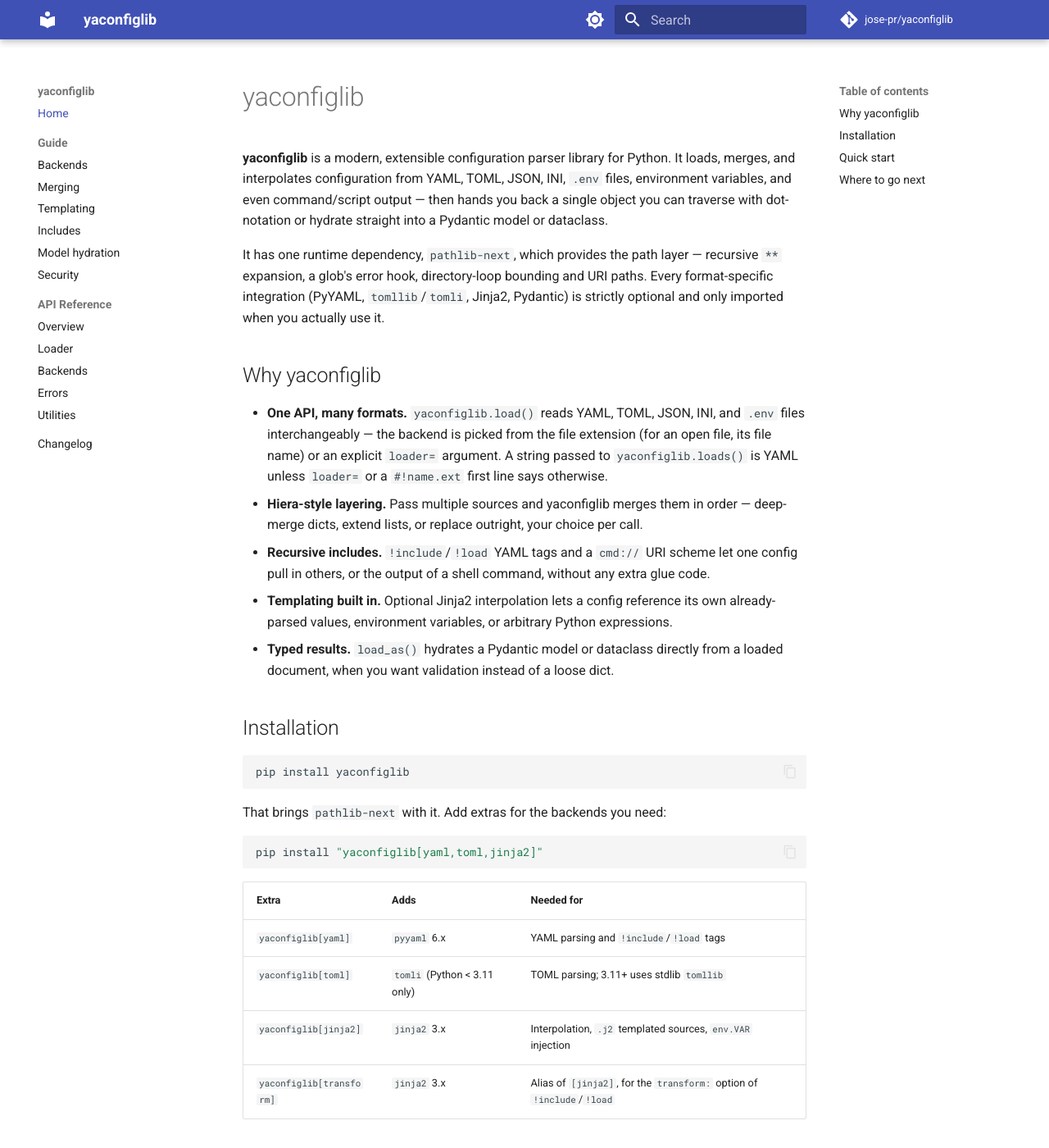
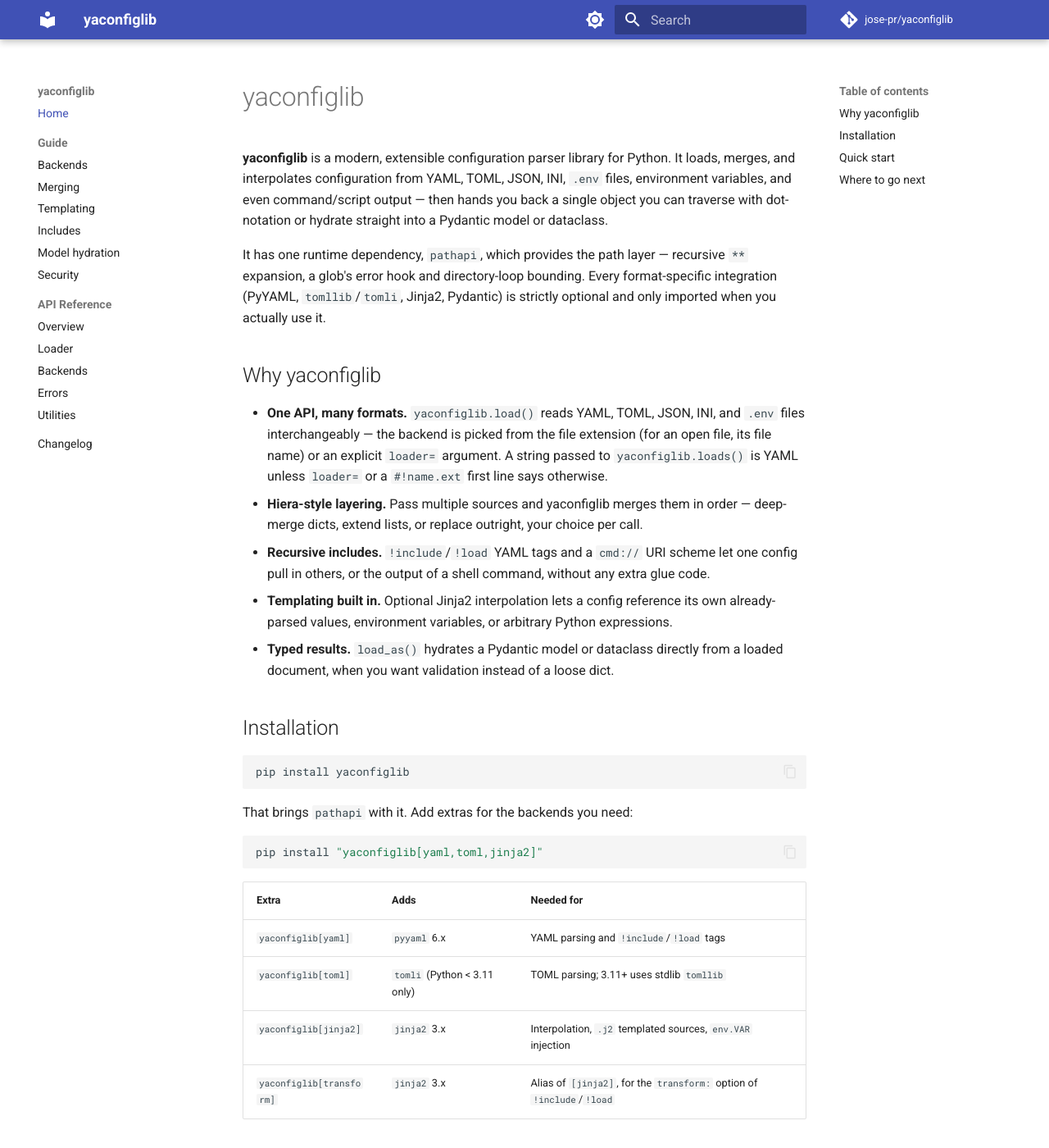
Before and after one commit to jose-pr/yaconfiglib, an MkDocs documentation site: the page built from docs/index.md, in a window 1280 px wide and 1400 px high. Shown: the whole window at 82% size. Built offline with MkDocs 1.6.1 and Material for MkDocs 9.7.7, drawn with Linux system fonts in a browser that asks for light colours; comment, search, counter and statistics services are not loaded.

Commit message:
docs: name pathapi as the path layer, with the migration in the changelog
The README, the docs, the shipped header and the changelog name pathapi
(>=0.1.0,<0.2) and drop the pathlib-next 0.9.x release provenance.

````diff
--- a/docs/index.md
+++ b/docs/index.md
@@ -6,9 +6,8 @@
 hands you back a single object you can traverse with dot-notation or hydrate
 straight into a Pydantic model or dataclass.
 
-It has one runtime dependency, `pathlib-next`, which provides the path layer —
-recursive `**` expansion, a glob's error hook, directory-loop bounding and URI
-paths. Every format-specific integration (PyYAML, `tomllib`/`tomli`, Jinja2,
+It has one runtime dependency, `pathapi`, which provides the path layer —
+recursive `**` expansion, a glob's error hook and directory-loop bounding. Every format-specific integration (PyYAML, `tomllib`/`tomli`, Jinja2,
 Pydantic) is strictly optional and only imported when you actually use it.
 
 ## Why yaconfiglib
@@ -37,7 +36,7 @@
 pip install yaconfiglib
 ```
 
-That brings `pathlib-next` with it. Add extras for the backends you need:
+That brings `pathapi` with it. Add extras for the backends you need:
 
 ```bash
 pip install "yaconfiglib[yaml,toml,jinja2]"
````
Also changed, not shown: CHANGELOG.md (+16 -0 lines), README.md (+5 -5 lines), docs/guide/merging.md (+2 -3 lines), docs/guide/security.md (+2 -2 lines), src/yaconfiglib/AGENTS.md (+10 -13 lines).
